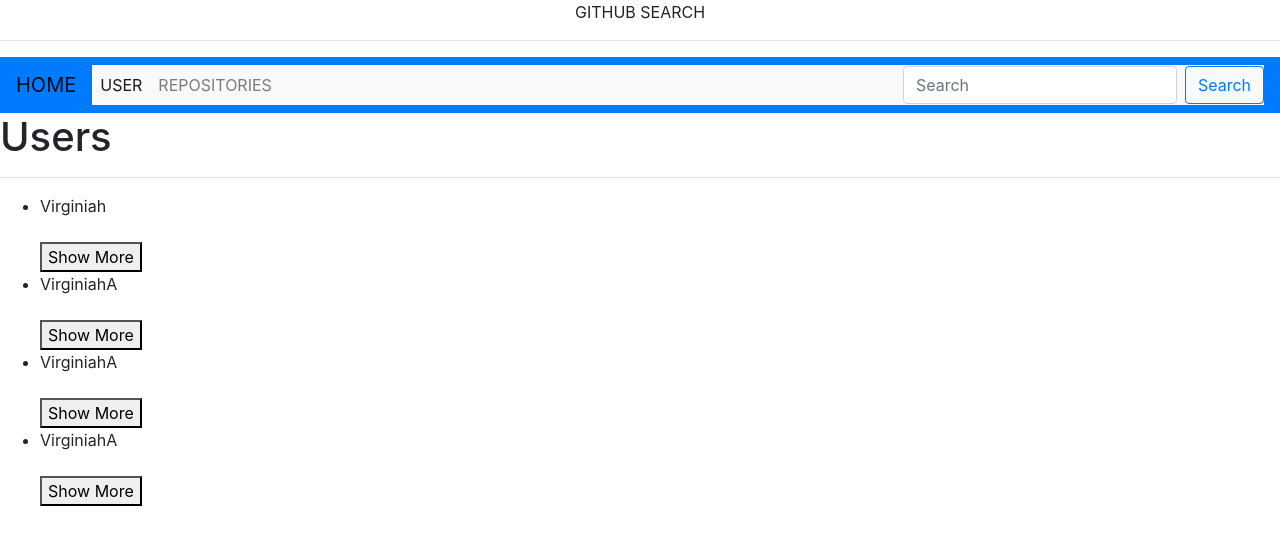
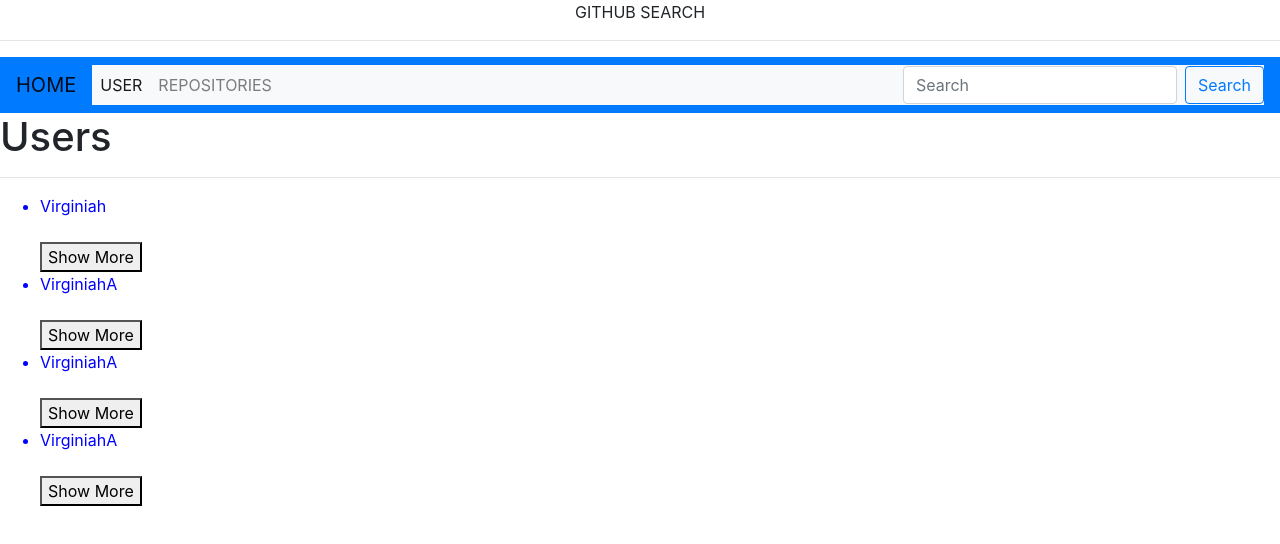
Before and after one commit to virginiah894/Github-Search, an Angular app: page / in a window 1280 px wide. Shown: the top 544 px of the page. Built offline with nearby package versions, Linux system fonts and the light colour scheme.

Commit message:
add directive with a highlighting feature

```diff
--- a/src/app/app.module.ts
+++ b/src/app/app.module.ts
@@ -7,13 +7,15 @@
 import { DisplayComponent } from './display/display.component';
 import { NavbarComponent } from './navbar/navbar.component';
 import { RepositoryComponent } from './repository/repository.component';
+import { HighlightDirective } from './highlight.directive';
 
 @NgModule({
   declarations: [
     AppComponent,
     DisplayComponent,
     NavbarComponent,
-    RepositoryComponent
+    RepositoryComponent,
+    HighlightDirective
   ],
   imports: [
     BrowserModule,
--- a/src/app/display/display.component.html
+++ b/src/app/display/display.component.html
@@ -4,7 +4,7 @@
   <hr>
   <ul>
     <div *ngFor='let user of users let i=index'>
-      <li>{{user.name}}</li>
+      <li appHighlight>{{user.name}}</li>
       <br>
 
       <button (click)="toggleDetails(i)">Show More</button>
--- /dev/null
+++ b/src/app/highlight.directive.ts
@@ -0,0 +1,12 @@
+import { Directive, ElementRef } from '@angular/core';
+
+@Directive({
+  selector: '[appHighlight]'
+})
+export class HighlightDirective {
+
+  constructor(private elem:ElementRef) {
+    this.elem.nativeElement.style.color= "blue";
+   }
+
+}
```
Also changed, not shown: 1 other file (tests, documents, lock files or other folders).
